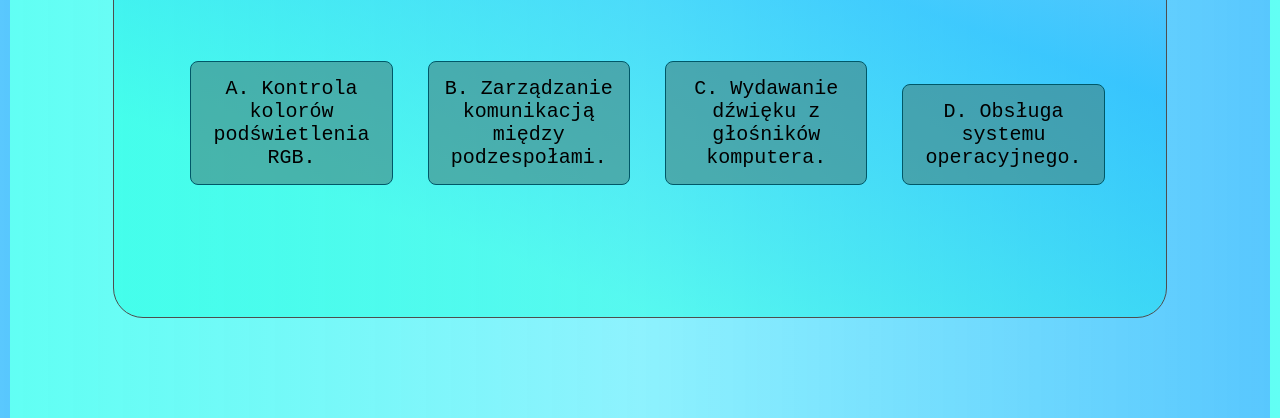
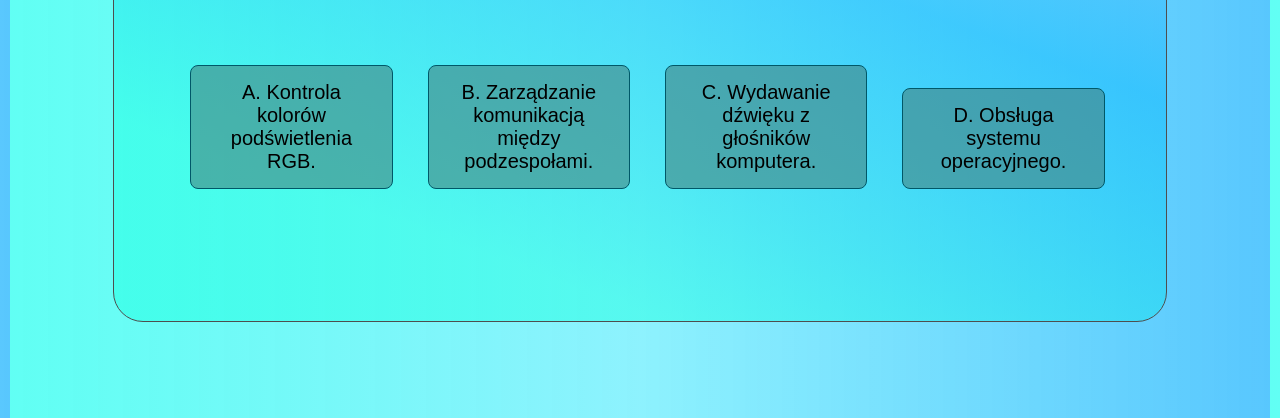
Before and after one commit to Jankes24/prezentacja1, a website: page quiz.html in a window 1280 px wide. Shown: the part 382-800 px from the top of the page. Drawn offline with Linux system fonts and the light colour scheme.

Commit message:
Update style.css

```diff
--- a/style.css
+++ b/style.css
@@ -2,7 +2,6 @@
 {
     margin: 10px;
     padding: 0px;
-    font-family: 'Courier New', Courier, monospace;
     box-sizing: border-box;
 }
 body
```
